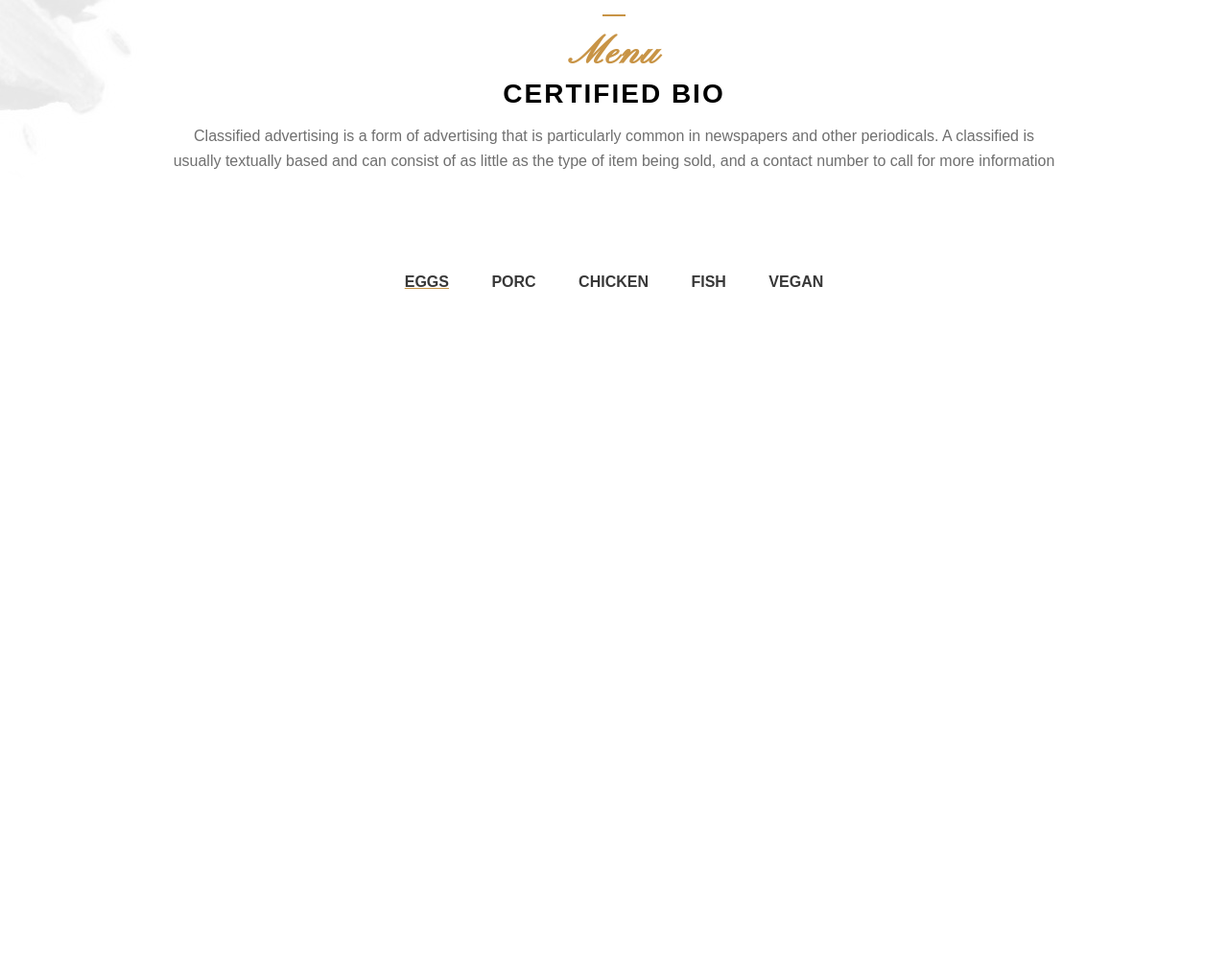
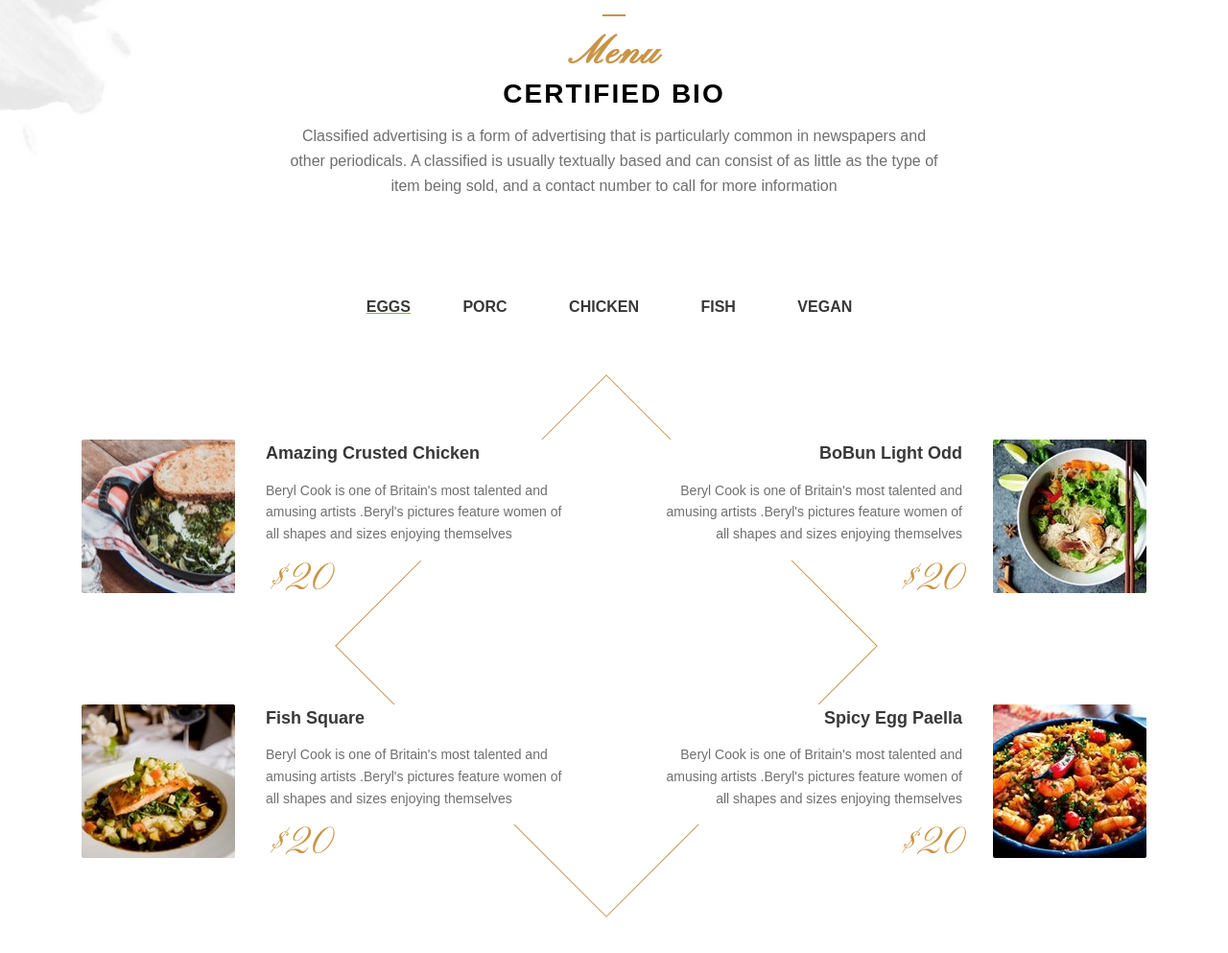
Before and after one commit to ArthurdeMoff/the_fiasco_restaurant, a plain HTML site: page index.html in a window 1280 px wide. Shown: the part 1654-2647 px from the top of the page at 96% size. Before the commit the page ends 1961 px from the top, so only its background shows below. Drawn offline with Linux system fonts and the light colour scheme.

Commit message:
Update html/css

```diff
--- a/index.html
+++ b/index.html
@@ -54,7 +54,7 @@
           <a href="recipre.html" class="more">See more</a>
         </div>
       </div>
-      <div class="block block-center">
+      <div class="block block-center block-last">
         <div class="block-body">
           <h2 class="title"><span>Menu</span> Certified bio</h2>
           <p>
@@ -70,6 +70,34 @@
         <a href="#">Vegan</a>
       </nav>
     </div>
+    <div class="container">
+      <div class="menu-summary">
+        <div class="menu-summary-item">
+          <img src="img/crusted-chicken-square.jpg" class="menu-summary-img">
+          <h3 class="menu-summary-title">Amazing Crusted Chicken</h3>
+          <p>Beryl Cook is one of Britain's most talented and amusing artists .Beryl's pictures feature women of all shapes and sizes enjoying themselves</p>
+          <div class="menu-summary-price">$20</div>
+        </div>
+        <div class="menu-summary-item">
+          <img src="img/bobun-light-square.jpg" class="menu-summary-img">
+          <h3 class="menu-summary-title">BoBun Light Odd</h3>
+          <p>Beryl Cook is one of Britain's most talented and amusing artists .Beryl's pictures feature women of all shapes and sizes enjoying themselves</p>
+          <div class="menu-summary-price">$20</div>
+        </div>
+        <div class="menu-summary-item">
+          <img src="img/poisson-square.jpg" class="menu-summary-img">
+          <h3 class="menu-summary-title">Fish Square</h3>
+          <p>Beryl Cook is one of Britain's most talented and amusing artists .Beryl's pictures feature women of all shapes and sizes enjoying themselves</p>
+          <div class="menu-summary-price">$20</div>
+        </div>
+        <div class="menu-summary-item">
+          <img src="img/paella-square.jpg" class="menu-summary-img">
+          <h3 class="menu-summary-title">Spicy Egg Paella</h3>
+          <p>Beryl Cook is one of Britain's most talented and amusing artists .Beryl's pictures feature women of all shapes and sizes enjoying themselves</p>
+          <div class="menu-summary-price">$20</div>
+        </div>
+      </div>
+    </div>
   </section>
 </body>
 </html>
--- a/style.css
+++ b/style.css
@@ -103,6 +103,12 @@ img {
   max-width: 960px;
 }
 
+.container {
+  margin: 0 auto;
+  padding: 0 20px;
+  max-width: 1150px;
+}
+
 .block {
   margin-bottom: 50px;
 }
@@ -167,6 +173,7 @@ img {
 }
 
 .ingredients-menu {
+  margin: 40px 0;
   font-weight: 600;
   color: #383838;
   text-transform: uppercase;
@@ -175,7 +182,7 @@ img {
 
 .ingredients-menu a {
   display: inline-block;
-  margin: 0 20px;
+  margin: 0 10px;
   text-decoration: none;
 }
 
@@ -191,8 +198,38 @@ img {
   text-decoration-color: #C89446;
 }
 
-.block-body br {
-  display: none;
+.menu-summary-item {
+  padding-left: 120px;
+  position: relative;
+  margin-bottom: 30px;
+}
+
+.menu-summary-title {
+  font-size: 1.125rem;
+  font-weight: bold;
+  color: #383838;
+  padding-bottom: 0.75rem;
+  margin-bottom: 0;
+}
+
+.menu-summary p {
+  margin: 0;
+  padding-bottom: 1rem;
+  font-size: 0.875rem;
+}
+
+.menu-summary-img {
+  position: absolute;
+  left: 0;
+  top: 0;
+  width: 100px;
+}
+
+.menu-summary-price {
+  font-family: 'Pinyon Script', serif;
+  font-size: 2.5rem;
+  color: #C89446;
+  line-height: 1;
 }
 
 @media only screen and (min-width: 600px) {
@@ -237,6 +274,10 @@ img {
 @media only screen and (min-width: 800px) {
   .block-left {
     display: flex;
+  }
+
+  .block-last {
+    margin-bottom: 60px;
   }
 
   .block {
@@ -307,4 +348,58 @@ img {
       fixed top 95px right 0px url(img/oranges.jpg) no-repeat,
       fixed top 640px left 0px url(img/spices.jpg) no-repeat;
   }
+
+  .ingredients-menu a {
+    margin: 0 30px;
+  }
+
+  .menu-summary {
+    padding: 85px 0;
+    position: relative;
+    display: flex;
+    justify-content: space-between;
+    flex-wrap: wrap;
+  }
+
+  .menu-summary-item {
+    padding-left: 192px;
+    width: calc(50% - 40px);
+    margin-bottom: 110px;
+  }
+
+  .menu-summary-item:nth-child(even) {
+    text-align: right;
+    padding-left: 0;
+    padding-right: 192px;
+  }
+
+  .menu-summary-item:nth-child(even) .menu-summary-img {
+    left: auto;
+    right: 0;
+  }
+
+  .menu-summary-img {
+    width: 160px;
+  }
+
+  .menu-summary-title {
+    margin-top: 0;
+    background: white;
+  }
+
+  .menu-summary p {
+    background: white;
+  }
+
+  .menu-summary::before {
+    content: '';
+    position: absolute;
+    display: block;
+    top: 100px;
+    left: 50%;
+    width: 400px;
+    height: 400px;
+    border: solid 1px #C89446;
+    transform: translate(-52%, 0) rotate(45deg);
+  }
 }
```
